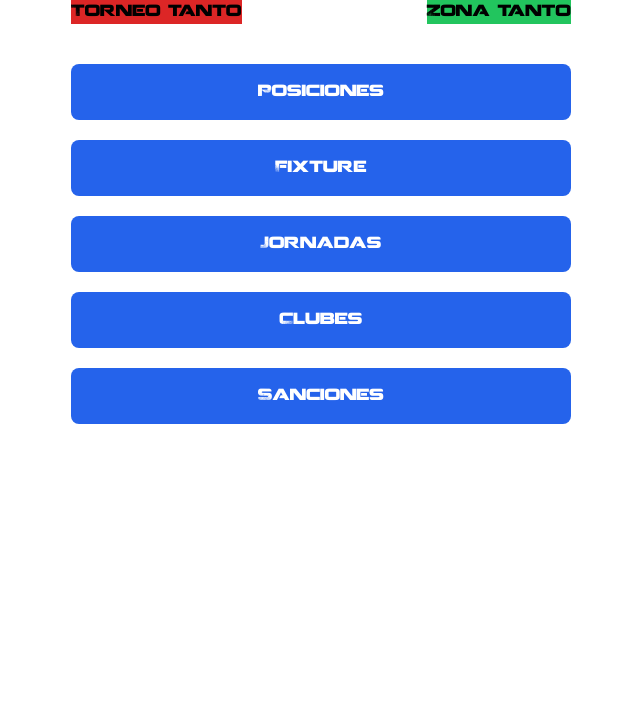
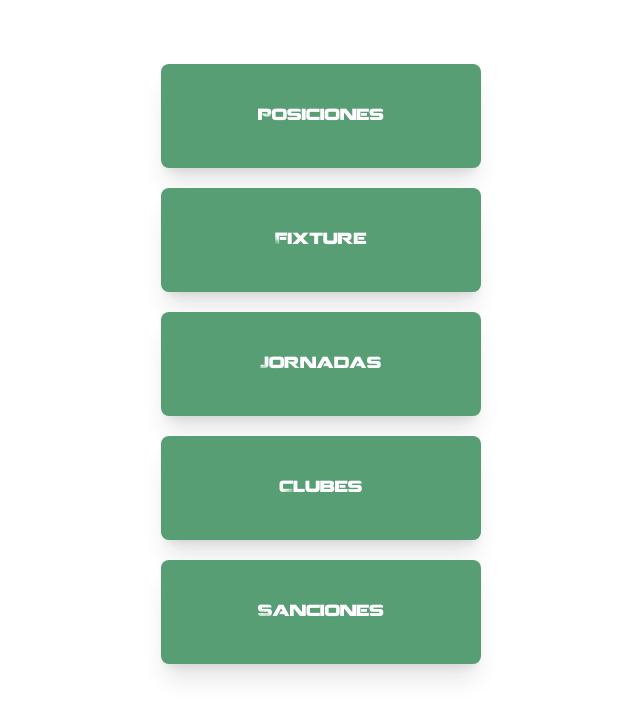
Before and after one commit to mmanna3/web-publica, a React (Vite) app: page /torneo/1/zona/1 in a window 1280 px wide. Shown: the top 718 px of the page, without its empty margins (319-959 px from the left). Built offline with nearby package versions, Linux system fonts and the light colour scheme.

Commit message:
Modifica estilos TablaDeLa Zona

```diff
--- a/src/components/pages/Torneos/TablasDeLaZona.tsx
+++ b/src/components/pages/Torneos/TablasDeLaZona.tsx
@@ -1,46 +1,25 @@
-import { Link, useParams } from 'react-router-dom';
+import { useParams } from 'react-router-dom';
+import { GenericButton } from '../../common/GenericButton';
 
 export const TablasDeLaZona = () => {
   const { torneoId, zonaId } = useParams();
 
   return (
-    <main className='m-auto w-[500px]'>
-      <div className='mb-10 flex justify-between'>
+    <>
+      {/* <div className='mb-10 flex justify-between'>
         <button className='bg-red-600'>Torneo tanto</button>
         <button className='bg-green-500'>Zona tanto</button>
+      </div> */}
+      <div className='mt-[5%] flex flex-col items-center gap-5'>
+        <GenericButton
+          path={`/torneo/${torneoId}/zona/${zonaId}/posiciones`}
+          content='Posiciones'
+        />
+        <GenericButton path={`/torneo/${torneoId}/zona/${zonaId}/fixture`} content='Fixture' />
+        <GenericButton path={`/torneo/${torneoId}/zona/${zonaId}/jornadas`} content='Jornadas' />
+        <GenericButton path={`/torneo/${torneoId}/zona/${zonaId}/clubes`} content='Clubes' />
+        <GenericButton path={`/torneo/${torneoId}/zona/${zonaId}/sanciones`} content='Sanciones' />
       </div>
-      <div className='flex flex-col gap-5'>
-        <Link
-          to={`/torneo/${torneoId}/zona/${zonaId}/posiciones`}
-          className='rounded-lg bg-blue-600 p-4 text-center text-white'
-        >
-          Posiciones
-        </Link>
-        <Link
-          to={`/torneo/${torneoId}/zona/${zonaId}/fixture`}
-          className='rounded-lg bg-blue-600 p-4 text-center text-white'
-        >
-          Fixture
-        </Link>
-        <Link
-          to={`/torneo/${torneoId}/zona/${zonaId}/jornadas`}
-          className='rounded-lg bg-blue-600 p-4 text-center text-white'
-        >
-          Jornadas
-        </Link>
-        <Link
-          to={`/torneo/${torneoId}/zona/${zonaId}/clubes`}
-          className='rounded-lg bg-blue-600 p-4 text-center text-white'
-        >
-          Clubes
-        </Link>
-        <Link
-          to={`/torneo/${torneoId}/zona/${zonaId}/sanciones`}
-          className='rounded-lg bg-blue-600 p-4 text-center text-white'
-        >
-          Sanciones
-        </Link>
-      </div>
-    </main>
+    </>
   );
 };
```
